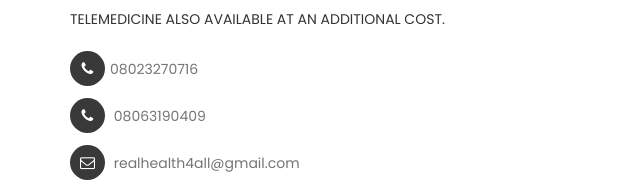
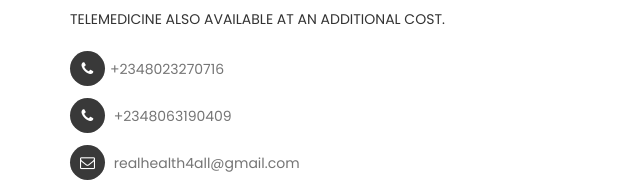
Before and after one commit to mebina-tech/mebina-tech.github.io, a plain HTML site: page index.html in a window 1280 px wide. Shown: the part 7524-7713 px from the top of the page, 0-640 px from the left. Drawn offline with Linux system fonts and the light colour scheme.

Commit message:
Update index.html

```diff
--- a/index.html
+++ b/index.html
@@ -496,8 +496,8 @@ http://www.tooplate.com/view/2098-health
                               <p>TELEMEDICINE ALSO AVAILABLE AT AN ADDITIONAL COST.</p>
 
                               <div class="contact-info">
-                                   <p><i class="fa fa-phone"></i><a href="tel: +2348023270716">08023270716</a></p>
-                                   <p><i class="fa fa-phone"></i> <a href="tel: +2348063190409">08063190409</a> </p>
+                                   <p><i class="fa fa-phone"></i><a href="tel: +2348023270716">+2348023270716</a></p>
+                                   <p><i class="fa fa-phone"></i> <a href="tel: +2348063190409">+2348063190409</a> </p>
                                    <p><i class="fa fa-envelope-o"></i> <a href="https://mail.google.com/mail/u/0/#inbox?compose=new">realhealth4all@gmail.com</a></p>
                               </div>
                               <ul class="social-icon">
```
